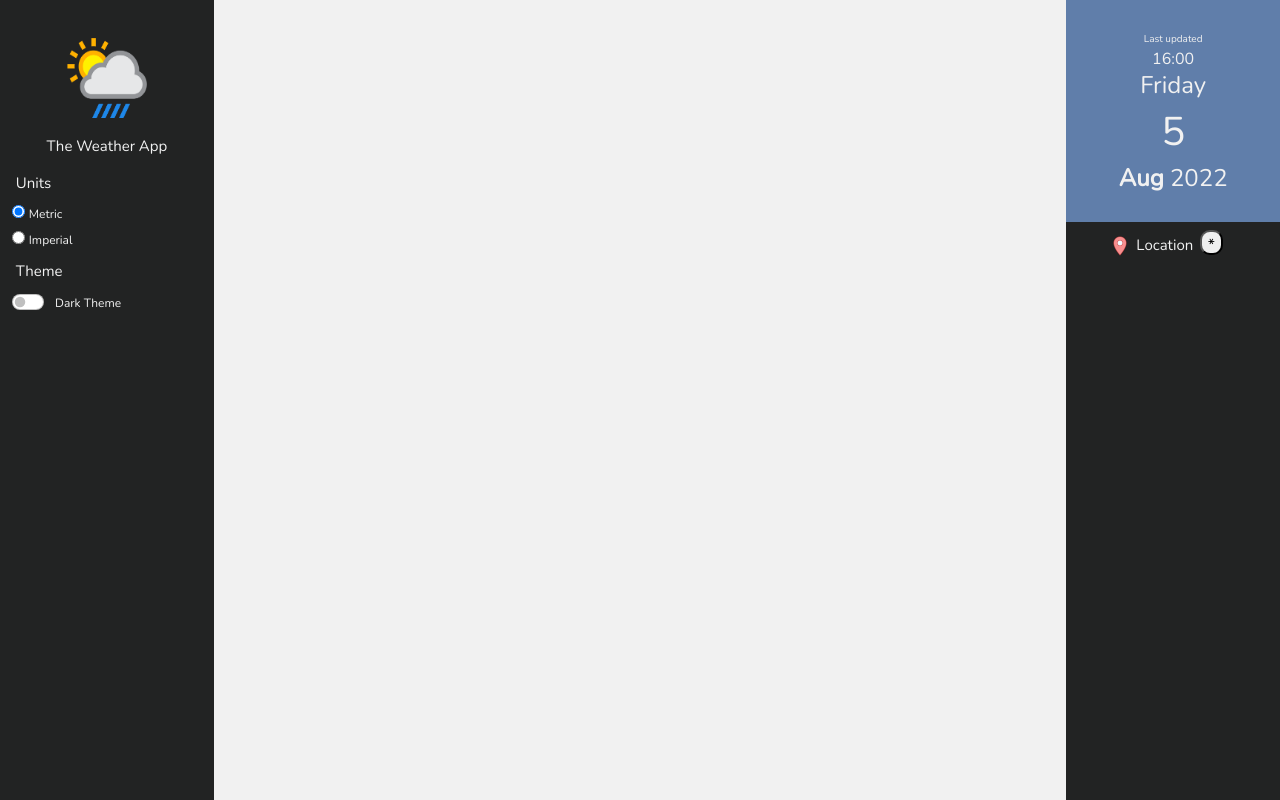
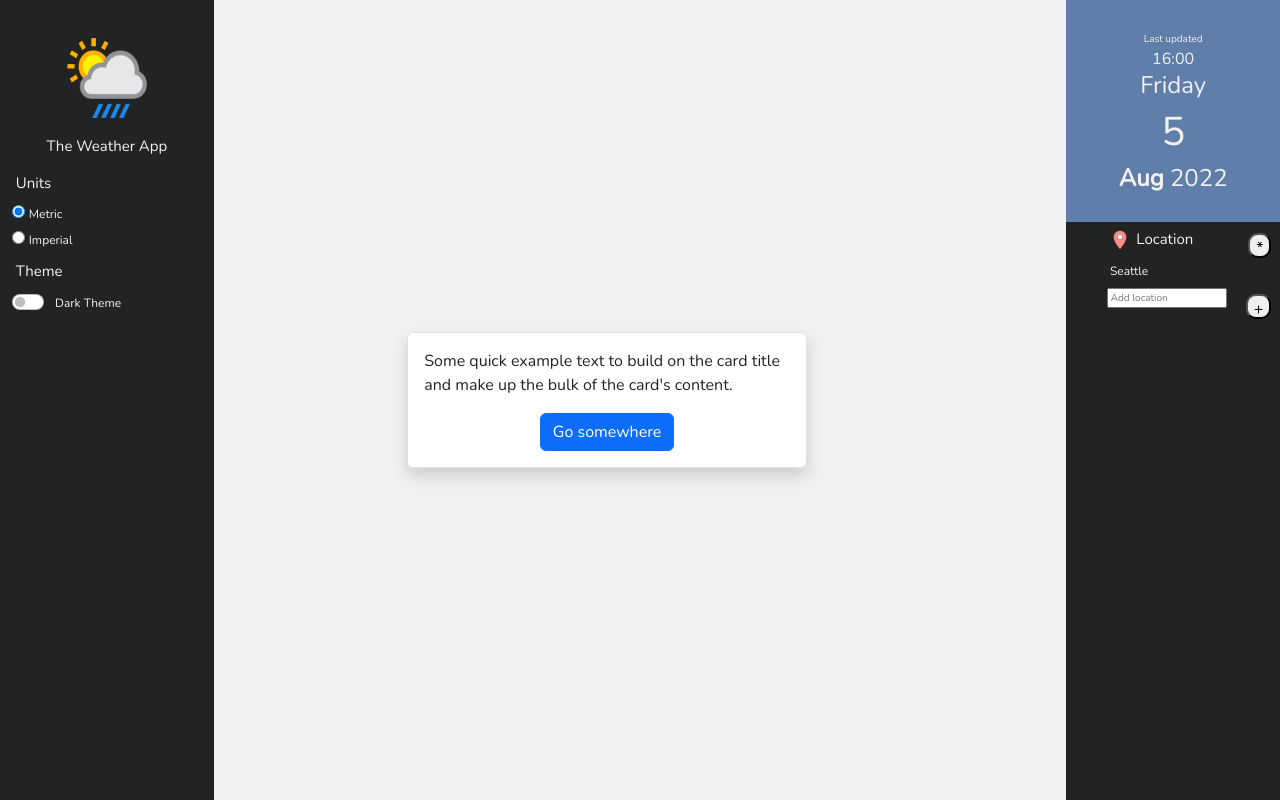
Before and after one commit to thomas4246/WeatherApp, a React (Create React App) app: page / in a window 1280 px wide. Built offline with nearby package versions, Linux system fonts and the light colour scheme.

Commit message:
add mainview and card

```diff
--- a/src/App.jsx
+++ b/src/App.jsx
@@ -1,6 +1,7 @@
 import React from 'react';
 import LeftControl from './components/LeftControl';
 import RightControl from './components/RightControl';
+import MainView from './components/MainView';
 
 const key = '988299740f950d31d917c48e11e92c76';
 const city = '';
@@ -10,6 +11,7 @@ function App() {
   return (
     <>
       <LeftControl />
+      <MainView />
       <RightControl />
     </>
   );
--- /dev/null
+++ b/src/components/MainView.jsx
@@ -0,0 +1,25 @@
+import React from 'react';
+
+export default function MainView() {
+  return (
+    <>
+      <div className='main'>
+        <div class='row align-items-center vh-100'>
+          <div class='col-7 mx-auto '>
+            <div class='card shadow border'>
+              <div class='card-body d-flex flex-column align-items-center'>
+                <p class='card-text'>
+                  Some quick example text to build on the card title and make up
+                  the bulk of the card's content.
+                </p>
+                <a href='#' class='btn btn-primary'>
+                  Go somewhere
+                </a>
+              </div>
+            </div>
+          </div>
+        </div>
+      </div>
+    </>
+  );
+}
--- a/src/components/RightControl.jsx
+++ b/src/components/RightControl.jsx
@@ -20,6 +20,20 @@ export default function RightControl() {
             <img src={require('../images/place.png')} alt='' height={20} />
             <h5>Location</h5>
             <button>*</button>
+
+            {/* Location form */}
+            <div className='location'>
+              <form action=''>
+                <label>Seattle</label> {/* Location  */}
+                <input
+                  type='text'
+                  name='lacation'
+                  placeholder='Add location'
+                  id='location-input'
+                />
+                <button type='submit'>+</button>
+              </form>
+            </div>
           </div>
         </div>
       </div>
--- a/src/index.css
+++ b/src/index.css
@@ -41,7 +41,7 @@ label {
   position: absolute;
   height: 100vh;
   width: 16.7vw;
-  position: fixed;
+
   right: 0;
 }
 
@@ -76,3 +76,19 @@ button {
   border-radius: 10px;
   height: 25px;
 }
+
+#location-input {
+  font-size: 10px;
+  height: 20px;
+  width: 120px;
+}
+
+button {
+  position: absolute;
+  right: 2%;
+}
+
+.main {
+  position: absolute;
+  left: 20%;
+}
```
